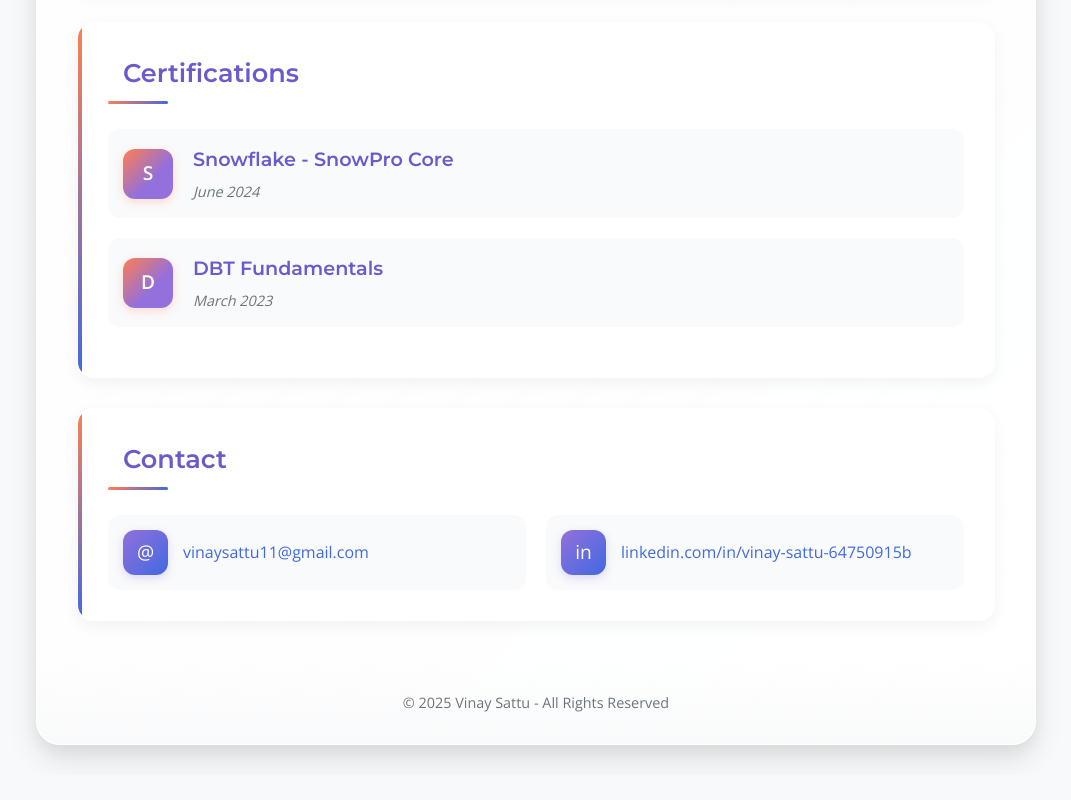
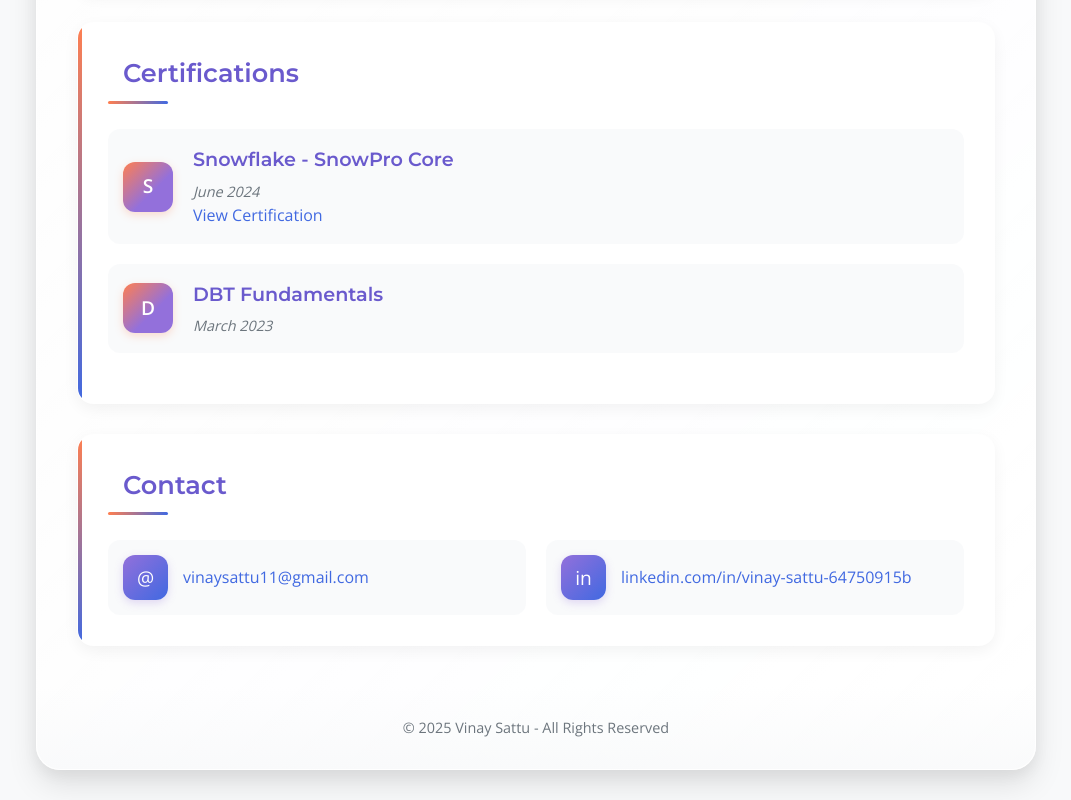
Before and after one commit to vinaysattu/vinay-resume, a plain HTML site: page index.html in a window 1280 px wide. Shown: the part 1341-2141 px from the top of the page, without its empty margins (104-1175 px from the left). Before the commit the page ends 2116 px from the top, so only its background shows below. Drawn offline with nearby package versions, Linux system fonts and the light colour scheme.

Commit message:
Update index.html

```diff
--- a/index.html
+++ b/index.html
@@ -428,6 +428,7 @@
                     <div>
                         <div class="company">Snowflake - SnowPro Core</div>
                         <div class="date">June 2024</div>
+                        <a href="https://achieve.snowflake.com/9c3dc3dc-d9f5-47da-9393-483293947fd0#acc.EKlJWe6d" target="_blank">View Certification</a>
                     </div>
                 </div>
 
```
